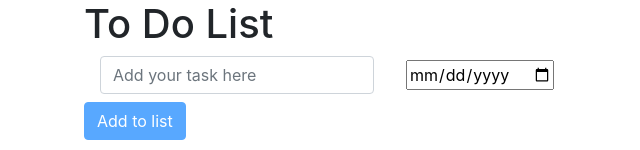
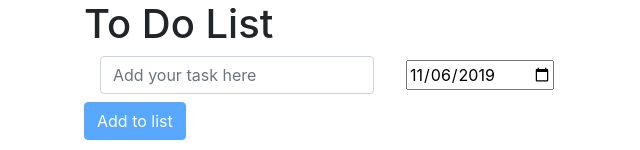
Before and after one commit to lydiabrmc/To-Do-React-App, a React (Create React App) app: page / in a window 1280 px wide. Shown: the top 150 px of the page, without its empty margins (271-911 px from the left). Built offline with nearby package versions, Linux system fonts and the light colour scheme.

Commit message:
implemented update dur by date when add task

```diff
--- a/src/AddTask.js
+++ b/src/AddTask.js
@@ -4,7 +4,7 @@ import moment from "moment"
 class AddTask extends React.Component {
     state = {
         newItemText: "",
-        dateSelected: moment().format("ddd Do MMM")
+        dateSelected: moment().format("YYYY-MM-DD")
     };
 
     updateNewItemText = (event) => {
@@ -16,7 +16,8 @@ class AddTask extends React.Component {
 
     handleClick = (event) => {
         event.preventDefault();
-        this.props.addNewTaskFunc(this.state.newItemText);
+
+        this.props.addNewTaskFunc(this.state.newItemText, this.state.dateSelected);
         this.setState({
             newItemText: ""
         });
--- a/src/App.js
+++ b/src/App.js
@@ -23,16 +23,18 @@ class App extends Component {
   };
 
   addNewTask = (taskText, dueByDate) => {
+    console.log(taskText, dueByDate, 'add task');
     const tasksCopy = this.state.tasks.slice();
     const newTask = {
       text: taskText,
       completed: false,
-      date: moment().format("ddd Do MMM"),
+      date: moment().format("YYYY-MM-DD"),
       id: uuid(),
       dueBy: dueByDate,
     };
     tasksCopy.push(newTask)
     this.setState({
+      tasks: tasksCopy
     })
   };
 
```
